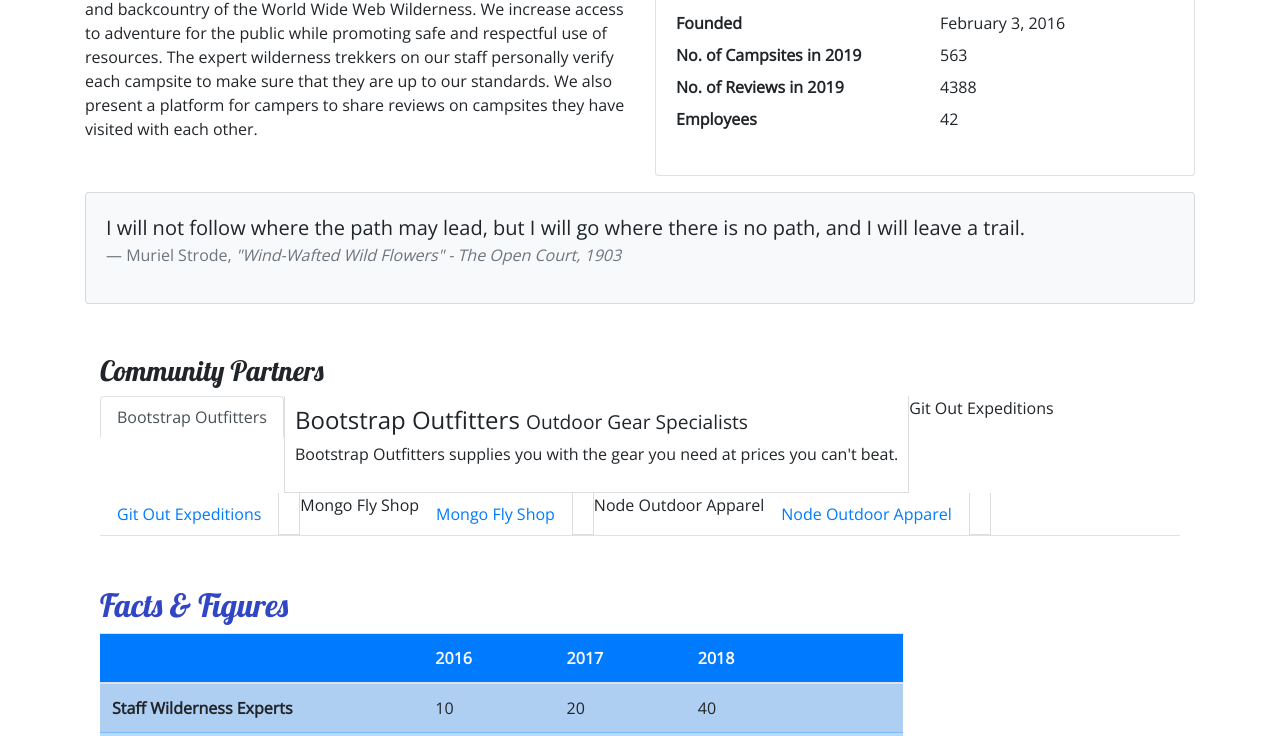
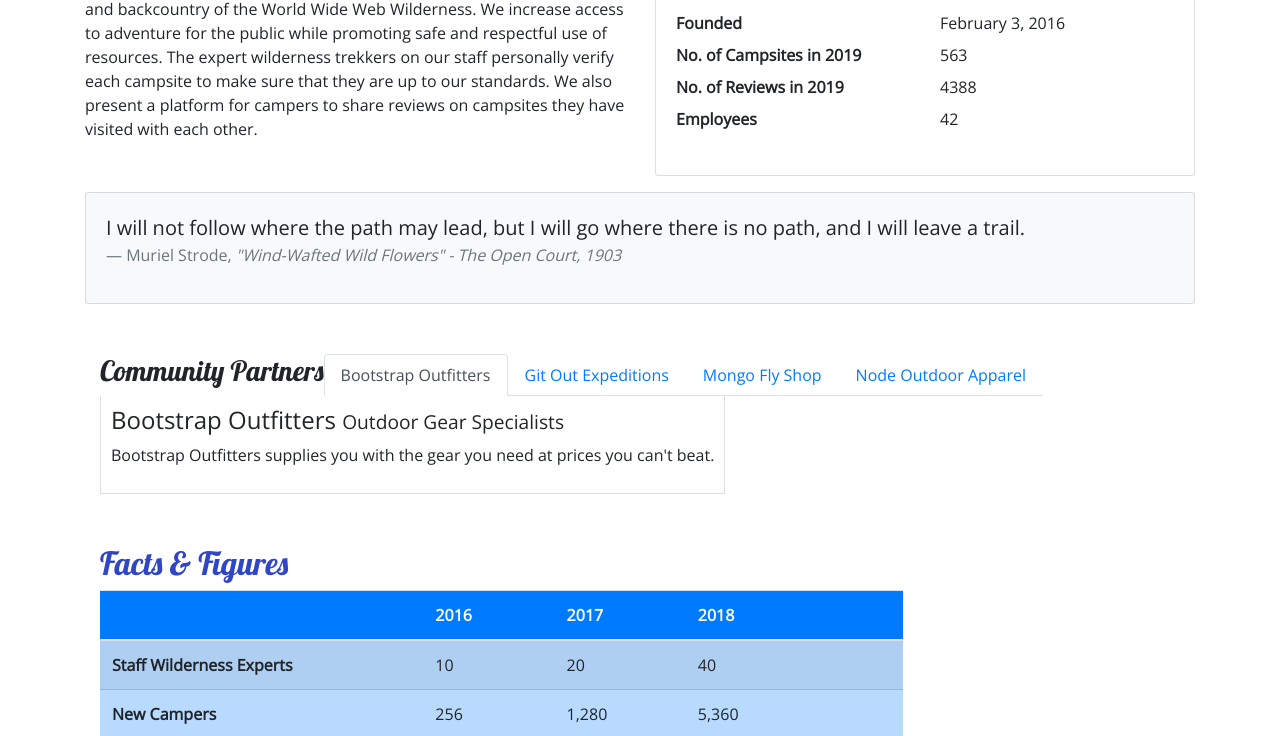
Before and after one commit to lkhunter/nucampsite, a website: page aboutus.html in a window 1280 px wide. Shown: the part 474-1210 px from the top of the page. Drawn offline with nearby package versions, Linux system fonts and the light colour scheme.

Commit message:
added tabs for each community partner

```diff
--- a/aboutus.html
+++ b/aboutus.html
@@ -129,9 +129,17 @@
                     <ul class="nav nav-tabs">
                         <li class="nav-item">
                             <a class="nav-link active" href="#bootstrap" role="tab" data-toggle="tab">Bootstrap
-                                Outfitters</a>
-                        </li>
-                        <div class="tab-content">
+                                Outfitters</a></li>
+                        <li class="nav-item">
+                            <a class="nav-link" href="#git" role="tab" data-toggle="tab">Git Out Expeditions
+                                </a></li>
+                        <li class="nav-item">
+                            <a class="nav-link" href="#mongo" role="tab" data-toggle="tab">Mongo Fly Shop</a></li>
+                            <li class="nav-item">
+                                <a class="nav-link" href="#node" role="tab" data-toggle="tab">Node Outdoor Apparel</a></li>
+                    </ul>
+
+                    <div class="tab-content">
                             <div role="tabpanel" class="tab-pane fade show active" id="bootstrap">
                                 <h4>Bootstrap Outfitters <small>Outdoor Gear Specialists</small></h4>
                                 <p class="d-none d-sm-block">Bootstrap Outfitters supplies you with the gear you need at
@@ -140,10 +148,10 @@
                                     can't beat.
                                 </p>
                             </div>
-                        </div>
-                        <li class="nav-item">Git Out Expeditions</li>
-                        <a class="nav-link" href="#git" role="tab" data-toggle="tab">Git Out Expeditions</a>
-                        <div class="tab-content">
+
+
+
+
                             <div role="tabpanel" class="tab-pane fade show" id="git">
                                 <h4>Git Out Expeditions <small>Group Adventure Expeditions</small></h4>
                                 <p class="d-none d-sm-block">Join Git Out Expeditions to explore new horizons with a
@@ -152,10 +160,9 @@
                                     adventurers!
                                 </p>
                             </div>
-                        </div>
-                        <li class="nav-item">Mongo Fly Shop</li>
-                        <a class="nav-link" href="#mongo" role="tab" data-toggle="tab">Mongo Fly Shop</a>
-                        <div class="tab-content">
+
+
+
                             <div role="tabpanel" class="tab-pane fade show" id="mongo">
                                 <h4>Mongo Fly Shop <small>Your Neighborhood Fly Fishing Shop</small></h4>
                                 <p class="d-none d-sm-block">Need a new fishing pole, a tacklebox, or flies of all
@@ -164,10 +171,9 @@
                                     Mongo Fly Shop.
                                 </p>
                             </div>
-                        </div>
-                        <li class="nav-item">Node Outdoor Apparel</li>
-                        <a class="nav-link" href="#node" role="tab" data-toggle="tab">Node Outdoor Apparel</a>
-                        <div class="tab-content">
+
+
+
                             <div role="tabpanel" class="tab-pane fade show" id="node">
 
                                 <h4>Node Outdoor Apparel <small>Outdoor Clothes & Shoes</small></h4>
@@ -177,8 +183,9 @@
                                     get you covered.
                                 </p>
                             </div>
-                        </div>
-                    </ul>
+                    </div>
+
+
                 </div>
             </div>
 
```
